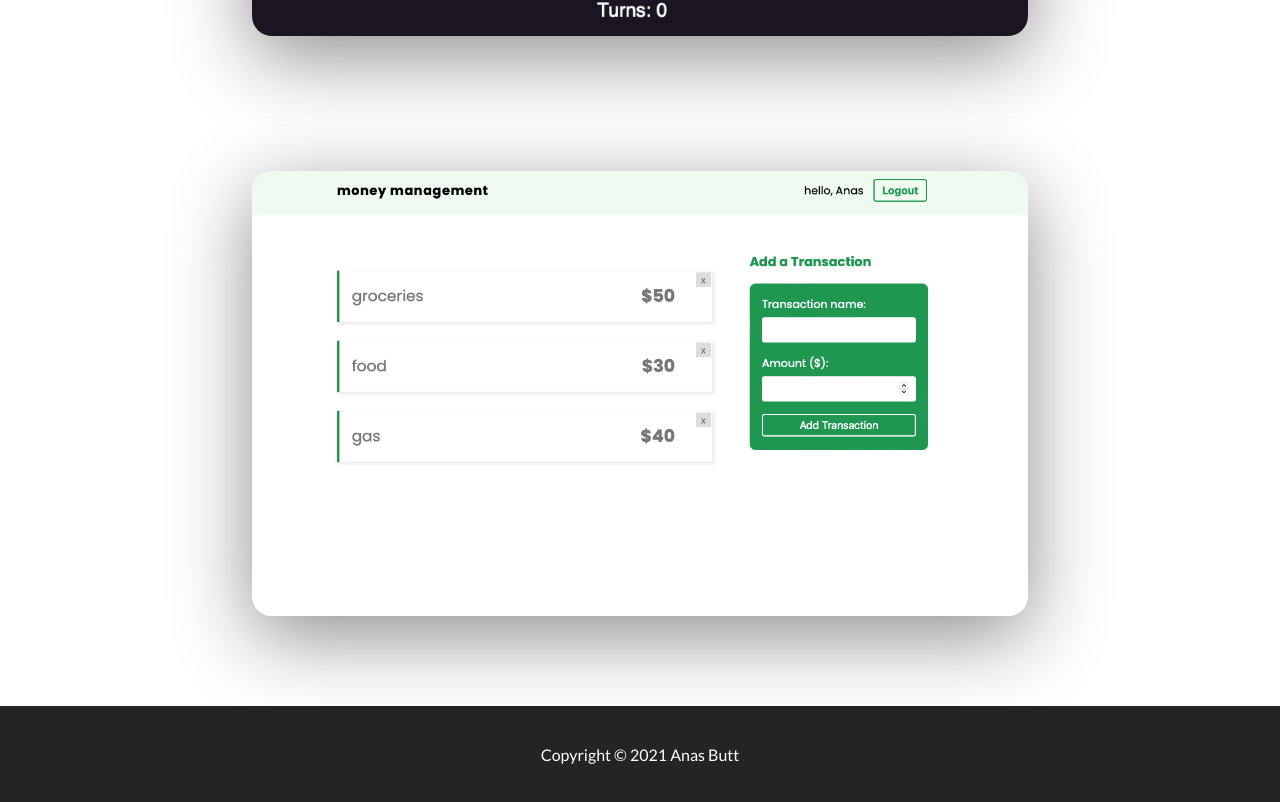
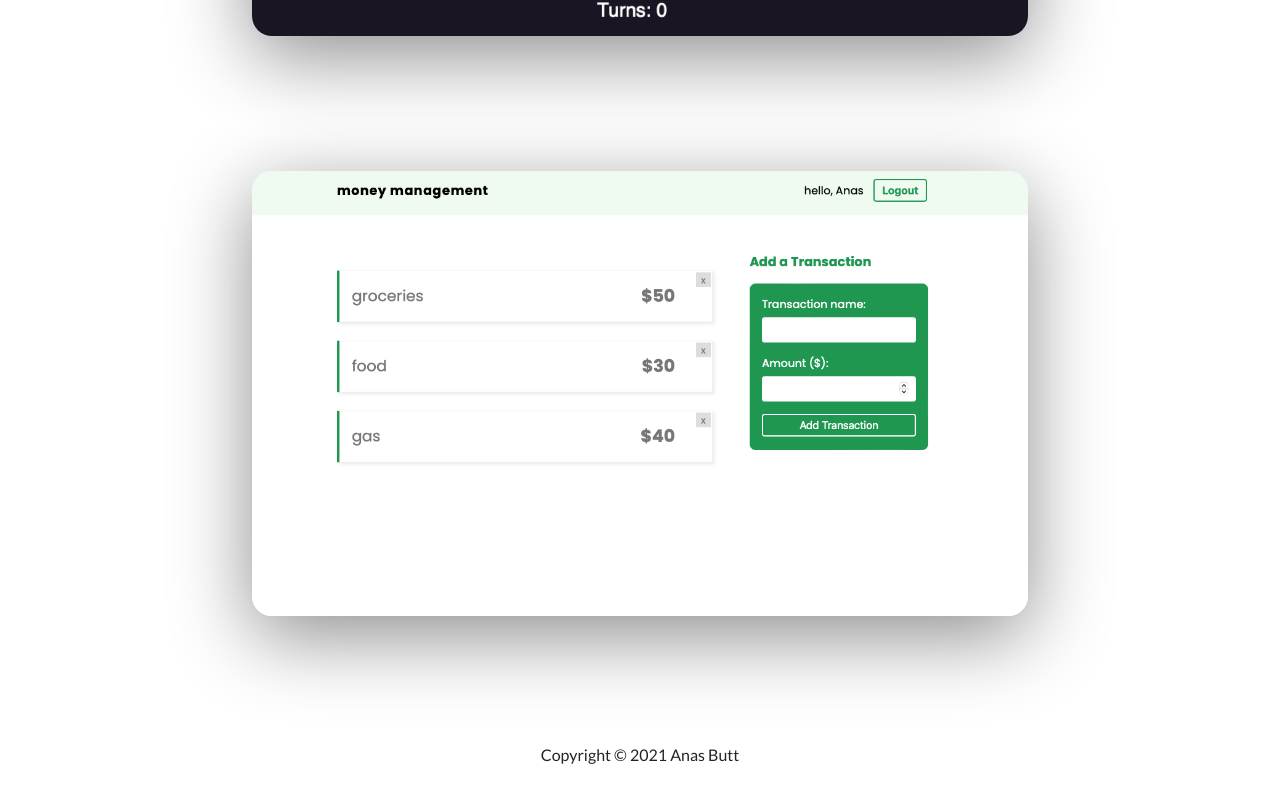
Before and after one commit to anas2ab/portfolio-website, a plain HTML site: page index.html in a window 1280 px wide. Shown: the part 2253-3055 px from the top of the page. Drawn offline with Linux system fonts and the light colour scheme.

Commit message:
changed footer

```diff
--- a/styles.css
+++ b/styles.css
@@ -347,9 +347,9 @@ section:nth-child(even) {
 
 /* FOOTER */
 
-footer {
+/* footer {
   background-color: #242424;
-}
+} */
 
 .footer__row {
   display: flex;
@@ -361,7 +361,7 @@ footer {
 
 
 .footer__copyright {
-  color: #fff;
+  color: #242424;
 }
 
 
```
